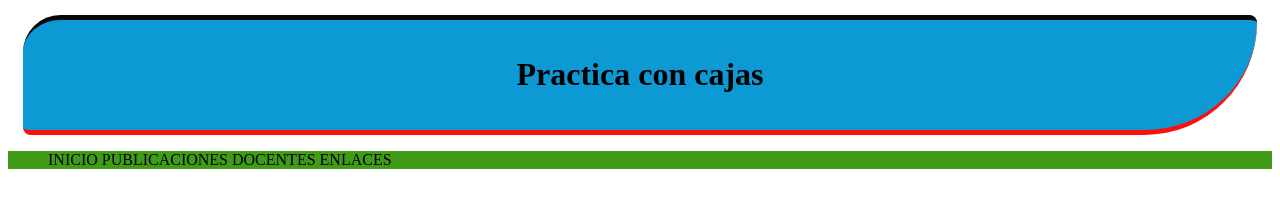
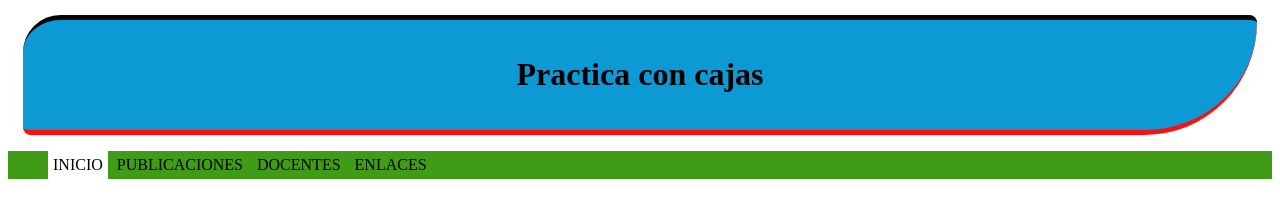
Before and after one commit to Mr-Dany/31-05-2019, a plain HTML site: page index.html in a window 1280 px wide. In both pictures the pointer is over the item "INICIO". Drawn offline with Linux system fonts and the light colour scheme.

Commit message:
propiedad hover al pasar mouse cambia de color

```diff
--- a/styles.css
+++ b/styles.css
@@ -17,4 +17,9 @@ li{
 }
 #menu1 li{
 	display: inline-block;
+	padding: 5px;
 }
+#menu1 li:hover{
+	background-color: #FFFFFF
+
+}
```
